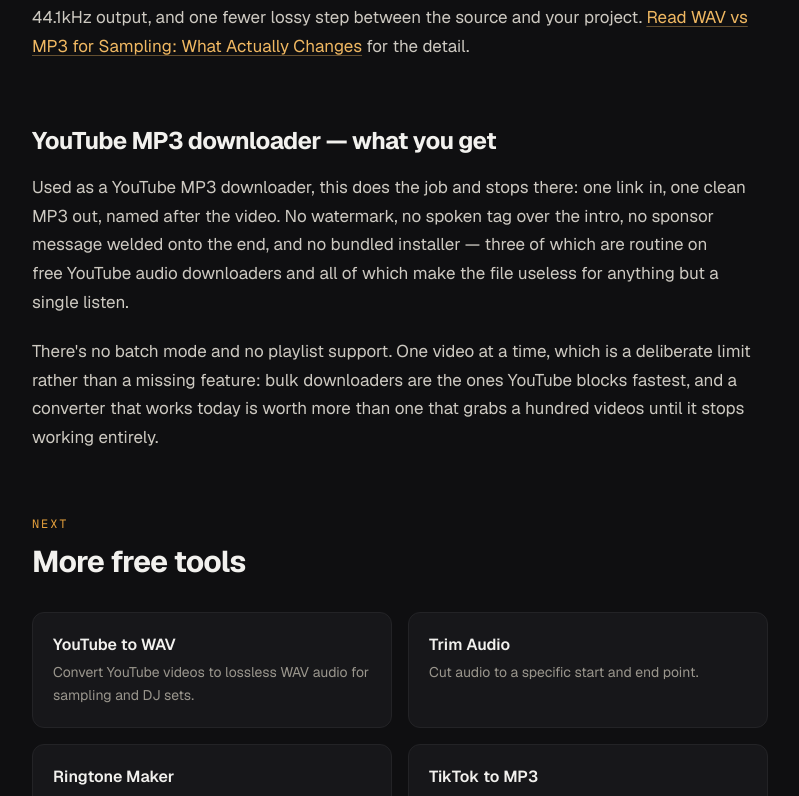
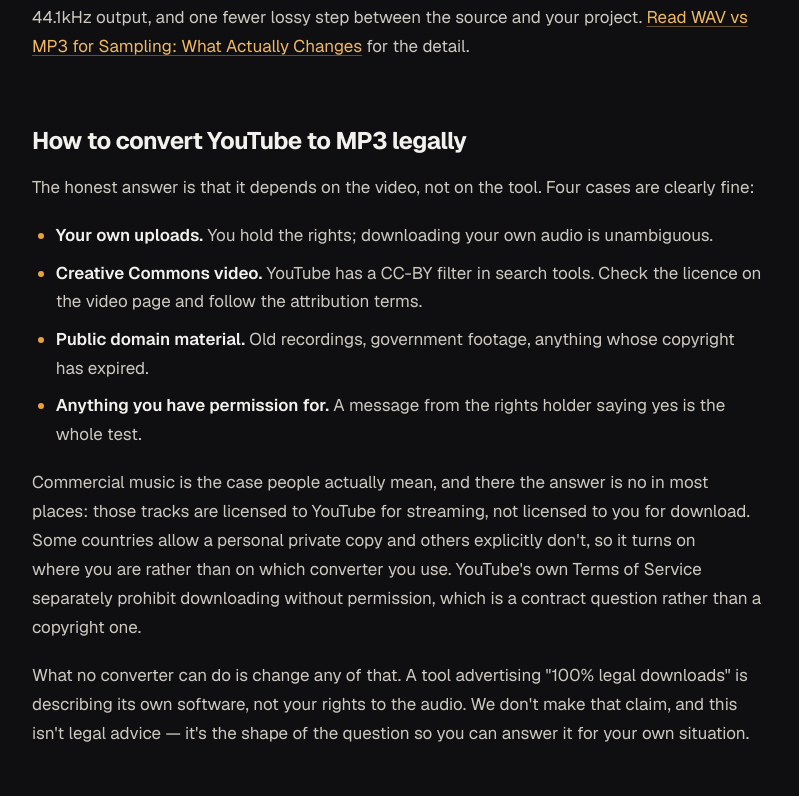
Before and after one commit to dipak8080/audioforges_nextjs, a Next.js app: page /youtube-to-mp3 in a window 1280 px wide. Shown: the part 3040-3836 px from the top of the page, without its empty margins (240-1039 px from the left). Built offline with nearby package versions, Linux system fonts and the light colour scheme; no server answers.

Commit message:
FIXED SEO

```diff
--- a/app/tiktok-to-mp3/page.tsx
+++ b/app/tiktok-to-mp3/page.tsx
@@ -31,14 +31,25 @@
  *
  * DOWNLOADER INTENT: "converter" and "downloader" describe the same action to
  * a user and different intents to a search engine, and half this SERP's query
- * space is phrased as the latter ("tiktok audio downloader", "mp3 downloader",
- * "tiktok sounds"). Those terms live in the body copy of the downloader
- * section below, where they're actually read — they used to sit only in a
- * `keywords` meta array, which Google has ignored since 2009.
+ * space is phrased as the latter. Bing Keyword Research, three months to
+ * 30 Aug 2026, puts numbers on it:
+ *
+ *   tiktok to mp3            26.7K   head term — keeps position zero
+ *   tiktok mp3               12.2K
+ *   tiktok mp3 downloader     7.2K
+ *   tiktok downloader mp3     5.7K   ~19.7K of demand is phrased as
+ *   tiktok audio downloader   4.2K   "downloader", and the title carried
+ *   tiktok sound downloader   2.6K   only the verb "Download", not the noun
+ *   tiktok mp3 converter      4.7K
+ *
+ * So "Free Audio Downloader" replaces "Free MP3 Download": same length class,
+ * matching a cluster nearly as large as the head term rather than a phrase
+ * nobody types. "Converter" stays — it leads the head term and it is what
+ * the tool is called.
  */
-const PAGE_TITLE = "TikTok to MP3 Converter – Free MP3 Download";
+const PAGE_TITLE = "TikTok to MP3 Converter – Free Audio Downloader";
 const PAGE_DESCRIPTION =
-  "Convert TikTok videos to MP3 online for free. Paste a TikTok link, download the audio in seconds, and listen on any device.";
+  "Free TikTok to MP3 converter and audio downloader. Paste a TikTok link and download the sound as an MP3 in seconds — no app, no account, no watermark.";
 
 /** From the rate-limit table rather than typed into a sentence. The FAQ used
  *  to say "30 conversions per hour" as a literal. */
@@ -71,14 +82,14 @@
 const webAppJsonLd = {
   "@context": "https://schema.org",
   "@type": "WebApplication",
-  name: "TikTok to MP3 Converter",
+  name: "TikTok to MP3 Converter & Audio Downloader",
   url: `${SITE_URL}/tiktok-to-mp3`,
   applicationCategory: "MultimediaApplication",
   operatingSystem: "Any",
   offers: { "@type": "Offer", price: "0", priceCurrency: "USD" },
   featureList: [
     "Convert TikTok videos to MP3",
-    "Download TikTok audio and sounds as MP3",
+    "TikTok audio downloader — sounds and full videos as MP3",
     "Works with vt.tiktok.com and vm.tiktok.com share links",
     "No sign-up required",
     "No watermark",
--- a/app/video-to-audio/page.tsx
+++ b/app/video-to-audio/page.tsx
@@ -21,16 +21,36 @@
  * sentences without checking the command.
  */
 
-// Kept to 38 chars so the " | AudioForges" suffix lands at 52 — well inside
-// SERP truncation. Both head terms sit before the first pipe.
-const PAGE_TITLE = "Free MP4 to WAV & MOV to MP3 Converter";
+/*
+  TITLE RETARGETED 2026-09-01, FROM BING KEYWORD RESEARCH (3 months to 30 Aug):
+
+    mp4 to mp3               169K   <- absent from the old title entirely
+    mp4 to mp3 converter    49.5K
+    video to mp3            34.9K
+    convert mp4 to mp3      23.3K
+    video to mp3 converter  17.9K
+    video to audio           8.2K
+    video to wav              857
+
+  The old title led with "MP4 to WAV & MOV to MP3" and never said "MP4 to
+  MP3" — the largest term in the cluster by a wide margin. MP4-to-WAV is not
+  demoted because it is small (that phrase was never measured; the ahrefs note
+  below still stands), but because it cannot outrank a term with 169K
+  impressions for the lead position.
+
+  `absolute` now, matching /youtube-to-mp3 and /tiktok-to-mp3: a bare string
+  opts into the root layout template, which appends " | AudioForges" and spends
+  14 characters on a brand with no recorded search volume. Those 14 characters
+  buy "Video to MP3" instead.
+*/
+const PAGE_TITLE = "MP4 to MP3 Converter – Free Video to MP3 and WAV";
 const PAGE_DESCRIPTION =
-  "Convert MP4 to WAV, MOV to MP3, or MOV to WAV online, free. Extract audio from any video to WAV, MP3, M4A, FLAC, AAC, OGG, or AIFF. No sign-up, no watermark.";
+  "Convert MP4 to MP3 free, or extract audio as WAV, M4A, FLAC, AAC, OGG or AIFF. Also handles MOV to MP3, MOV to WAV and MKV. No sign-up, no watermark.";
 
 const OG_IMAGE = ogForTool("video-to-audio", "Free MP4 to WAV converter");
 
 export const metadata: Metadata = {
-  title: PAGE_TITLE,
+  title: { absolute: PAGE_TITLE },
   description: PAGE_DESCRIPTION,
   alternates: { canonical: `${SITE_URL}/video-to-audio` },
   openGraph: {
@@ -52,14 +72,15 @@
 // Don't add HowTo schema — deprecated by Google, no benefit. FAQPage comes
 // from <FAQSection />, BreadcrumbList from <Breadcrumb />; don't duplicate.
 
-// Ordered by verified search volume (ahrefs, Aug 2026): mp4 to wav >10,000/mo,
-// mov to mp3 >10,000/mo, mov to wav >1,000/mo. Head terms lead the table so the
-// first rows a crawler reads are the ones the page competes for.
+// Ordered by search volume, head terms first, so the rows a crawler reads
+// first are the ones the page competes for. MP4→MP3 leads on Bing's measured
+// 169K; the ahrefs figures behind the rest (mp4 to wav >10,000/mo, mov to mp3
+// >10,000/mo, mov to wav >1,000/mo, Aug 2026) still stand.
 const FORMAT_PAIRS = [
+  { from: "MP4", to: "MP3" },
   { from: "MP4", to: "WAV" },
   { from: "MOV", to: "MP3" },
   { from: "MOV", to: "WAV" },
-  { from: "MP4", to: "MP3" },
   { from: "MP4", to: "M4A" },
   { from: "MKV", to: "MP3" },
   { from: "WebM", to: "MP3" },
@@ -156,10 +177,12 @@
   const webAppJsonLd = {
     "@context": "https://schema.org",
     "@type": "WebApplication",
-    name: "MP4 to WAV & MOV to MP3 Converter",
+    name: "MP4 to MP3 & Video to Audio Converter",
     // alternateName carries the head terms as standalone entity labels, which
     // helps Google associate the page with each query independently.
     alternateName: [
+      "MP4 to MP3 Converter",
+      "Video to MP3 Converter",
       "MP4 to WAV Converter",
       "MOV to MP3 Converter",
       "MOV to WAV Converter",
@@ -171,10 +194,10 @@
     browserRequirements: "Requires JavaScript.",
     offers: { "@type": "Offer", price: "0", priceCurrency: "USD" },
     featureList: [
+      "Convert MP4 to MP3",
       "Convert MP4 to WAV",
       "Convert MOV to MP3",
       "Convert MOV to WAV",
-      "Convert MP4 to MP3",
       `Extract audio from ${videoFormats.slice(0, 5).join(", ")}, and more`,
       `Output as ${audioFormatList}`,
       "16-bit PCM WAV output at the source sample rate",
@@ -307,10 +330,10 @@
             items={[{ name: "Tools", href: "/tools" }, { name: "Video to Audio" }]}
           />
         }
-        title="Free MP4 to WAV & MOV to MP3 Converter"
-        /* Both head terms appear in the first 20 words of body copy, in their
+        title="Free MP4 to MP3 &amp; Video to Audio Converter"
+        /* The head terms appear in the first 20 words of body copy, in their
            natural query order, before any secondary format names. */
-        lede="Convert MP4 to WAV, MOV to MP3, or MOV to WAV online — free, no sign-up, no watermark."
+        lede="Convert MP4 to MP3, MP4 to WAV, or MOV to MP3 online — free, no sign-up, no watermark."
         tool={<VideoToAudioForm />}
       >
         <FeatureStrip
--- a/app/youtube-to-mp3/page.tsx
+++ b/app/youtube-to-mp3/page.tsx
@@ -52,10 +52,26 @@
  * The exact phrase leads. Bing weights exact-match placement at position zero
  * noticeably harder than Google does, and Bing is currently ~87% of this
  * site's organic traffic, so it gets to decide the word order.
+ *
+ * MEASURED, Bing Keyword Research, three months to 30 Aug 2026:
+ *
+ *   youtube to mp3             1.1M   head term — keeps position zero
+ *   youtube mp3              509.6K
+ *   youtube to mp3 converter 323.9K
+ *   yt to mp3                  247K
+ *   youtube converter        188.4K
+ *   youtube mp3 converter    162.5K
+ *   youtube downloader mp3   111.2K   <- was absent from the title
+ *
+ * "& Downloader" replaces "No Signup". Converter and downloader are the same
+ * action to a user and different intents to an engine, and the downloader
+ * phrasing is a six-figure cluster the title said nothing about. "No signup"
+ * has no measurable search volume — it belongs in the description, where it
+ * still does its CTR job.
  */
-const PAGE_TITLE = "YouTube to MP3 Converter – Free 320kbps, No Signup";
+const PAGE_TITLE = "YouTube to MP3 Converter & Downloader – Free 320kbps";
 const PAGE_DESCRIPTION =
-  "Convert YouTube to MP3 free. Paste a link, pick 320kbps, and download the audio in seconds — no signup, no watermark, works on phone and desktop.";
+  "Free YouTube to MP3 converter and downloader. Paste a link, get 320kbps audio in seconds — no signup, no watermark, no app, on phone or desktop.";
 
 const OG_IMAGE = ogForTool("youtube-to-mp3", "YouTube to MP3 Converter");
 
@@ -84,7 +100,7 @@
 const webAppJsonLd = {
   "@context": "https://schema.org",
   "@type": "WebApplication",
-  name: "YouTube to MP3 Converter",
+  name: "YouTube to MP3 Converter & Downloader",
   url: `${SITE_URL}/youtube-to-mp3`,
   applicationCategory: "MultimediaApplication",
   operatingSystem: "Any",
@@ -336,6 +352,59 @@
           </p>
         </ToolSection>
 
+        {/*
+          "how to convert youtube to mp3 legally" — 50.8K impressions over
+          three months and the steepest-rising trend in the whole cluster.
+          Informational intent, far less contested than the converter terms,
+          and the only honest answer to it was buried in an FAQ.
+
+          Written as the actual answer rather than a hedge. Every competing
+          page either ignores the question or implies everything is fine; the
+          real answer has four clear cases and one grey one, and saying so is
+          the same move the bitrate section above makes.
+        */}
+        <ToolSection id="legal" title="How to convert YouTube to MP3 legally">
+          <p>
+            The honest answer is that it depends on the video, not on the tool.
+            Four cases are clearly fine:
+          </p>
+          <ul>
+            <li>
+              <strong>Your own uploads.</strong> You hold the rights; downloading
+              your own audio is unambiguous.
+            </li>
+            <li>
+              <strong>Creative Commons video.</strong> YouTube has a CC-BY filter
+              in search tools. Check the licence on the video page and follow the
+              attribution terms.
+            </li>
+            <li>
+              <strong>Public domain material.</strong> Old recordings, government
+              footage, anything whose copyright has expired.
+            </li>
+            <li>
+              <strong>Anything you have permission for.</strong> A message from
+              the rights holder saying yes is the whole test.
+            </li>
+          </ul>
+          <p>
+            Commercial music is the case people actually mean, and there the
+            answer is no in most places: those tracks are licensed to YouTube for
+            streaming, not licensed to you for download. Some countries allow a
+            personal private copy and others explicitly don&apos;t, so it turns on
+            where you are rather than on which converter you use. YouTube&apos;s
+            own Terms of Service separately prohibit downloading without
+            permission, which is a contract question rather than a copyright one.
+          </p>
+          <p>
+            What no converter can do is change any of that. A tool advertising
+            &quot;100% legal downloads&quot; is describing its own software, not
+            your rights to the audio. We don&apos;t make that claim, and this
+            isn&apos;t legal advice — it&apos;s the shape of the question so you
+            can answer it for your own situation.
+          </p>
+        </ToolSection>
+
         <ToolSection id="downloader" title="YouTube MP3 downloader — what you get">
           <p>
             Used as a YouTube MP3 downloader, this does the job and stops there:
```
